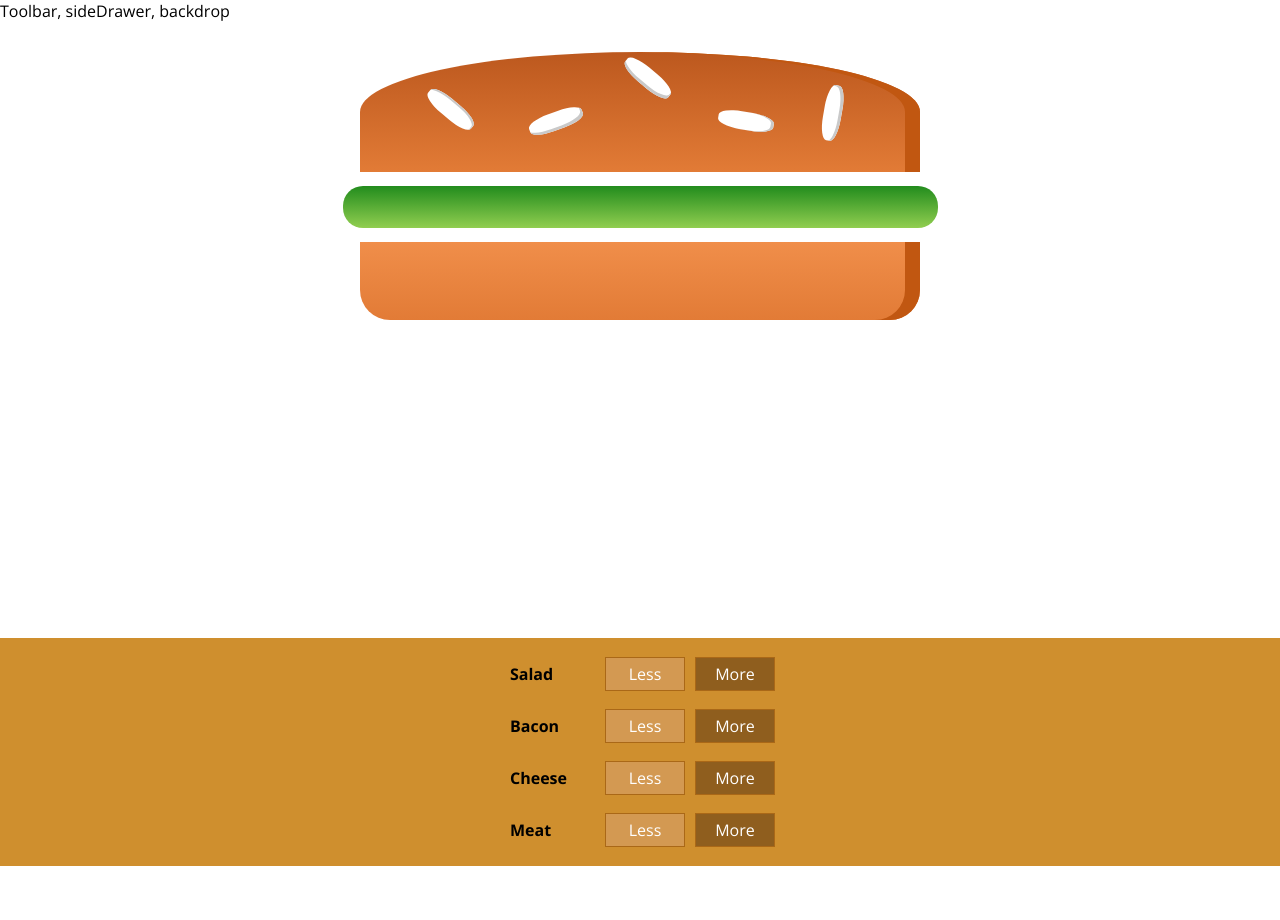
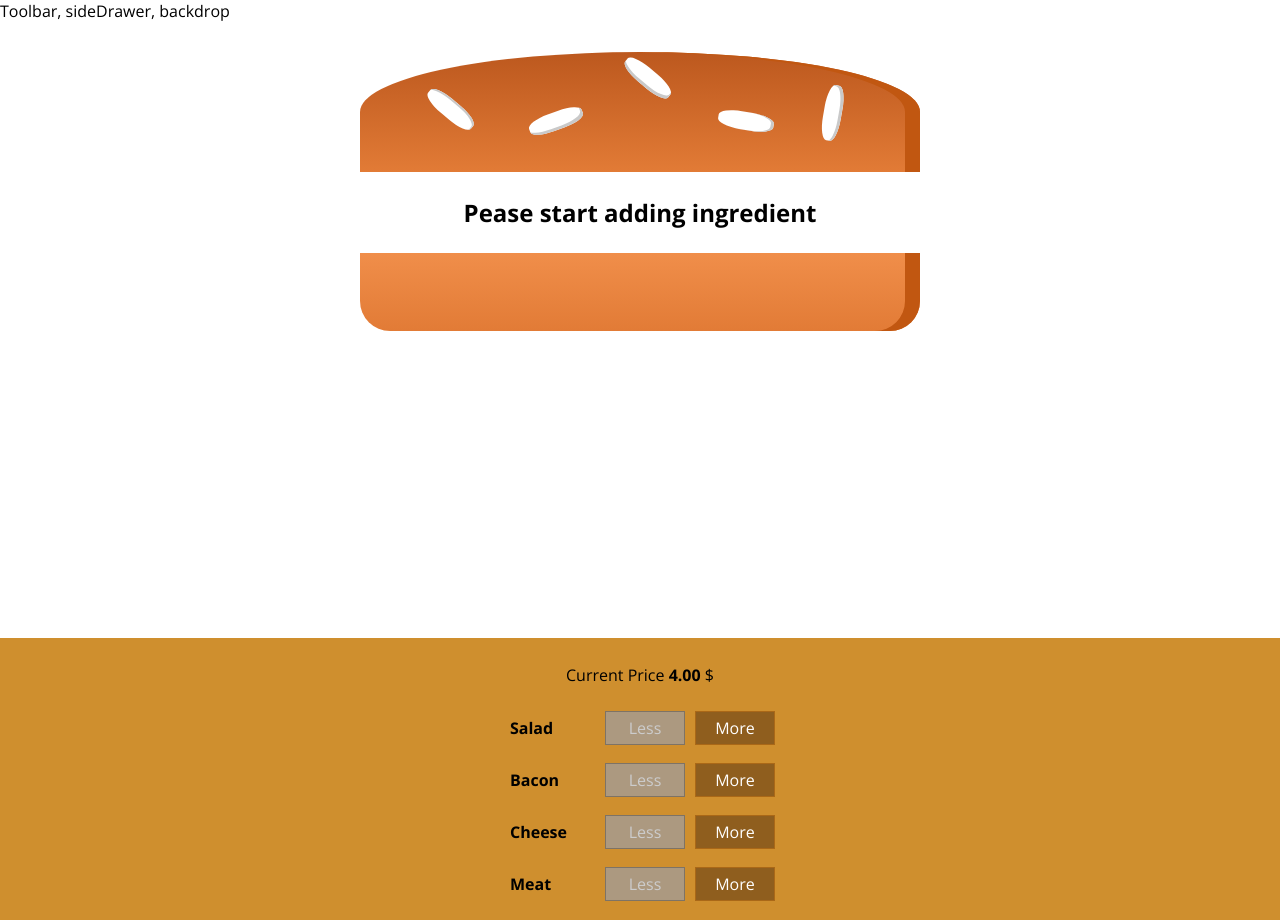
Before and after one commit to fayssalaitb/burger-app, a React (Create React App) app: page / in a window 1280 px wide. Before the commit the page ends 866 px from the top, so only its background shows below. Built offline with nearby package versions, Linux system fonts and the light colour scheme.

Commit message:
add controls and cnnected them to the logic and disply the calculated price

```diff
--- a/src/components/Burger/BuildControls/BuildControl/BuildControl.js
+++ b/src/components/Burger/BuildControls/BuildControl/BuildControl.js
@@ -3,8 +3,16 @@
 const buildControl = props => (
   <div className={classes.BuildControl}>
     <div className={classes.Label}>{props.label}</div>
-    <button className={classes.Less}>Less</button>
-    <button className={classes.More}>More</button>
+    <button
+      className={classes.Less}
+      onClick={props.removed}
+      disabled={props.disabled}
+    >
+      Less
+    </button>
+    <button className={classes.More} onClick={props.added}>
+      More
+    </button>
   </div>
 );
 export default buildControl;
--- a/src/components/Burger/BuildControls/BuildControls.js
+++ b/src/components/Burger/BuildControls/BuildControls.js
@@ -4,15 +4,24 @@
 
 const controls = [
   { label: "Salad", type: "salad" },
-  { label: "Bacon", type: "Bacon" },
-  { label: "Cheese", type: "Cheese" },
+  { label: "Bacon", type: "bacon" },
+  { label: "Cheese", type: "cheese" },
   { label: "Meat", type: "meat" }
 ];
 
 const buildControls = props => (
   <div className={classes.BuildControls}>
+    <p>
+      Current Price <strong>{props.price.toFixed(2)}</strong> $
+    </p>
     {controls.map(ctrl => (
-      <BuildControl key={ctrl.label} label={ctrl.label} />
+      <BuildControl
+        key={ctrl.label}
+        label={ctrl.label}
+        added={() => props.ingredientAdded(ctrl.type)}
+        removed={() => props.ingredientRemoved(ctrl.type)}
+        disabled={props.disabledInfo[ctrl.type]}
+      />
     ))}
   </div>
 );
--- a/src/components/Burger/Burger.js
+++ b/src/components/Burger/Burger.js
@@ -12,7 +12,6 @@
     .reduce((arr, el) => {
       return arr.concat(el);
     }, []);
-  console.log(transformedIngredients);
   if (transformedIngredients.length === 0) {
     transformedIngredients = <p>Pease start adding ingredient </p>;
   }
--- a/src/containers/BurgerBuilder/BurgerBuilder.js
+++ b/src/containers/BurgerBuilder/BurgerBuilder.js
@@ -3,20 +3,65 @@
 import Burger from "../../components/Burger/Burger";
 import BuildControls from "../../components/Burger/BuildControls/BuildControls";
 
+const INGREDIENT_PRICE = {
+  salad: 0.5,
+  cheese: 0.4,
+  meat: 1.3,
+  bacon: 0.7
+};
+
 class BurgerBuilder extends Component {
   state = {
     ingredients: {
-      salad: 1,
+      salad: 0,
       bacon: 0,
       cheese: 0,
       meat: 0
+    },
+    totalPrice: 4
+  };
+  addIngredientHandler = type => {
+    const oldCount = this.state.ingredients[type];
+    const updatedCount = oldCount + 1;
+    const updatedIngredients = {
+      ...this.state.ingredients
+    };
+    updatedIngredients[type] = updatedCount;
+    const priceAddition = INGREDIENT_PRICE[type];
+    const oldPrice = this.state.totalPrice;
+    const newPrice = oldPrice + priceAddition;
+    this.setState({ totalPrice: newPrice, ingredients: updatedIngredients });
+  };
+  removeIngredientHandler = type => {
+    const oldCount = this.state.ingredients[type];
+    if (oldCount <= 0) {
+      return;
     }
+    const updatedCount = oldCount - 1;
+    const updatedIngredients = {
+      ...this.state.ingredients
+    };
+    updatedIngredients[type] = updatedCount;
+    const priceAddition = this.state.totalPrice;
+    const oldPrice = this.state.totalPrice;
+    const newPrice = oldPrice - priceAddition;
+    this.setState({ totalPrice: newPrice, ingredients: updatedIngredients });
   };
   render() {
+    const disabledInfo = { ...this.state.ingredients };
+    for (let key in disabledInfo) {
+      disabledInfo[key] = disabledInfo[key] <= 0;
+    }
+
     return (
       <Aux>
         <Burger ingredients={this.state.ingredients} />
-        <BuildControls />
+        <BuildControls
+          ingredientAdded={this.addIngredientHandler}
+          ingredientRemoved={this.removeIngredientHandler}
+          disabledInfo={disabledInfo}
+          price={this.state.totalPrice}
+        />
       </Aux>
     );
   }
```
